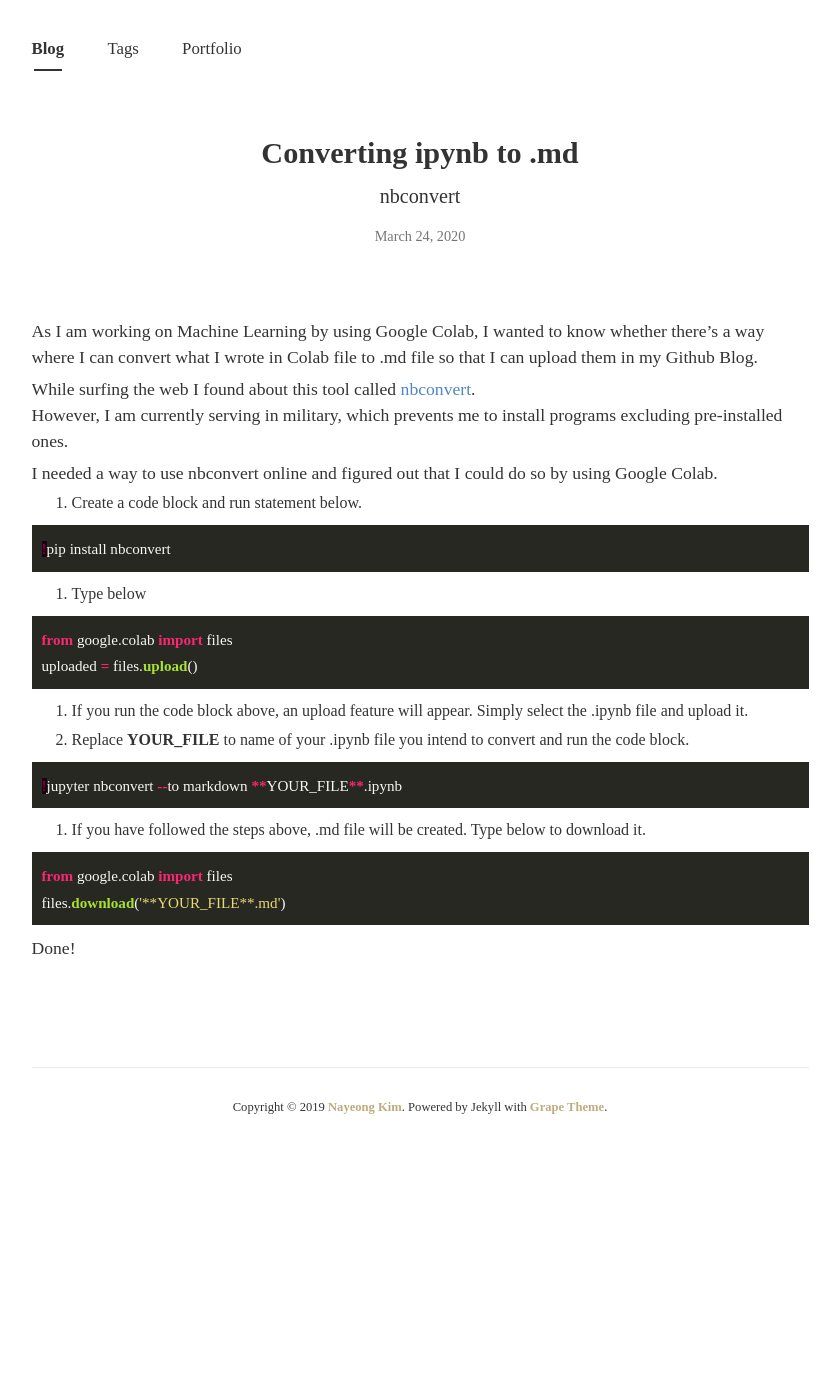
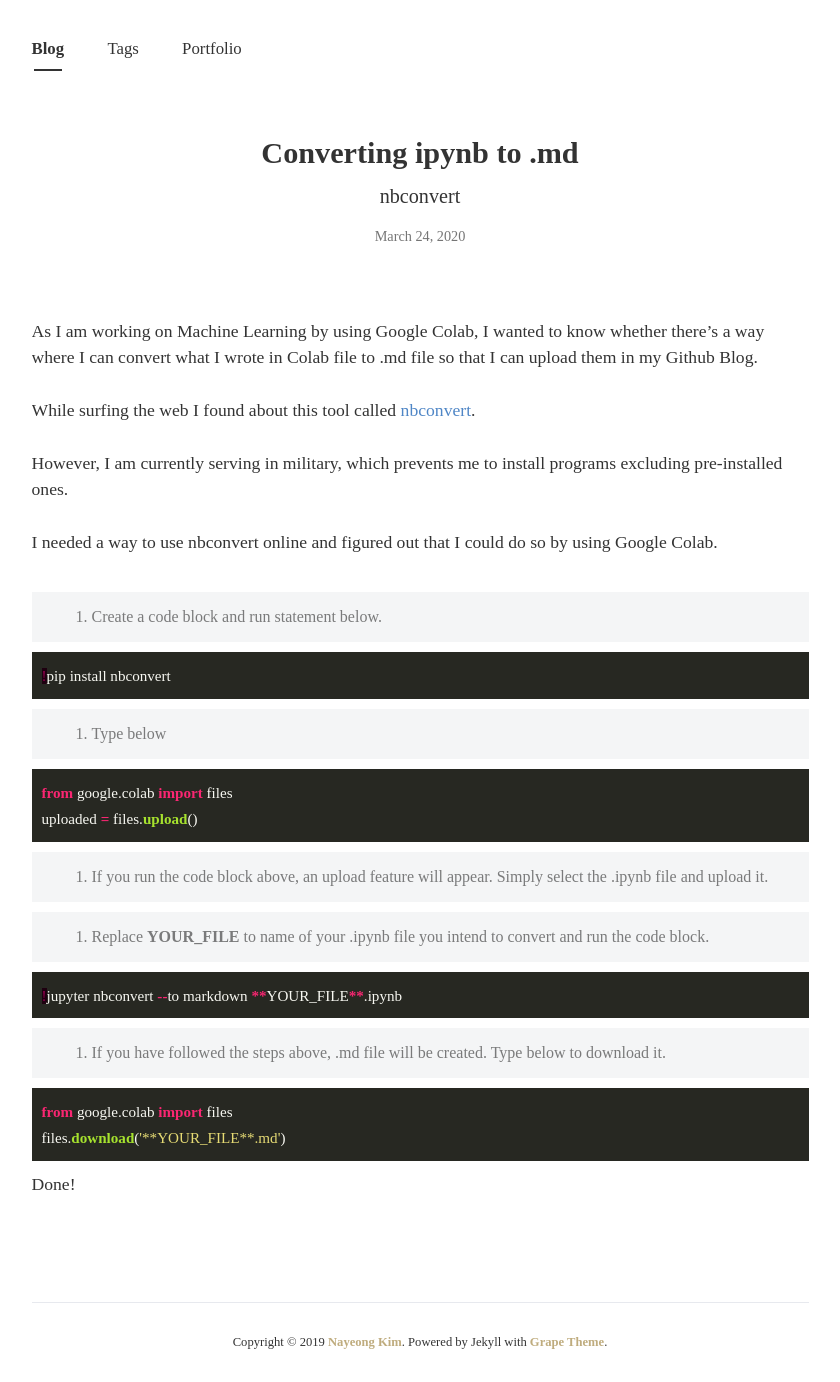
Before and after one commit to hwuiwon/hwuiwon.github.io, a Jekyll site: the page built from _posts/2020-03-24-ipynb-to-md.md, in a window 1280 px wide. Shown: the whole page, without its empty margins (220-1060 px from the left). Built offline with Jekyll 4.4.1, drawn with Linux system fonts in a browser that asks for light colours; nearby versions of some CDN libraries; some web fonts are replaced; before the commit the page ends 1146 px from its top, so only the background shows below that.

Commit message:
Update 2020-03-24-ipynb-to-md.md

```diff
--- a/_posts/2020-03-24-ipynb-to-md.md
+++ b/_posts/2020-03-24-ipynb-to-md.md
@@ -11,35 +11,36 @@ comments : False
 As I am working on Machine Learning by using Google Colab,
 I wanted to know whether there's a way where I can convert what I wrote in Colab file to .md file
 so that I can upload them in my Github Blog.
+<br><br>
+While surfing the web I found about this tool called [nbconvert](https://github.com/jupyter/nbconvert).
+<br><br>
+However, I am currently serving in military, which prevents me to install programs excluding pre-installed ones.
+<br><br>
+I needed a way to use nbconvert online and figured out that I could do so by using Google Colab.
+<br><br>
 
-While surfing the web I found about this tool called [nbconvert](https://github.com/jupyter/nbconvert).
-<br>
-However, I am currently serving in military, which prevents me to install programs excluding pre-installed ones.
-
-I needed a way to use nbconvert online and figured out that I could do so by using Google Colab.
-
-1. Create a code block and run statement below.
+> 1. Create a code block and run statement below.
 
 {% highlight python %}
 !pip install nbconvert
 {% endhighlight %}
 
-2. Type below
+> 2. Type below
 
 {% highlight python %}
 from google.colab import files
 uploaded = files.upload()
 {% endhighlight %}
 
-3. If you run the code block above, an upload feature will appear. Simply select the .ipynb file and upload it.
+> 3. If you run the code block above, an upload feature will appear. Simply select the .ipynb file and upload it.
 
-4. Replace **YOUR_FILE** to name of your .ipynb file you intend to convert and run the code block.
+> 4. Replace **YOUR_FILE** to name of your .ipynb file you intend to convert and run the code block.
 
 {% highlight python %}
 !jupyter nbconvert --to markdown **YOUR_FILE**.ipynb
 {% endhighlight %}
 
-5. If you have followed the steps above, .md file will be created. Type below to download it.
+> 5. If you have followed the steps above, .md file will be created. Type below to download it.
 
 {% highlight python %}
 from google.colab import files
```
